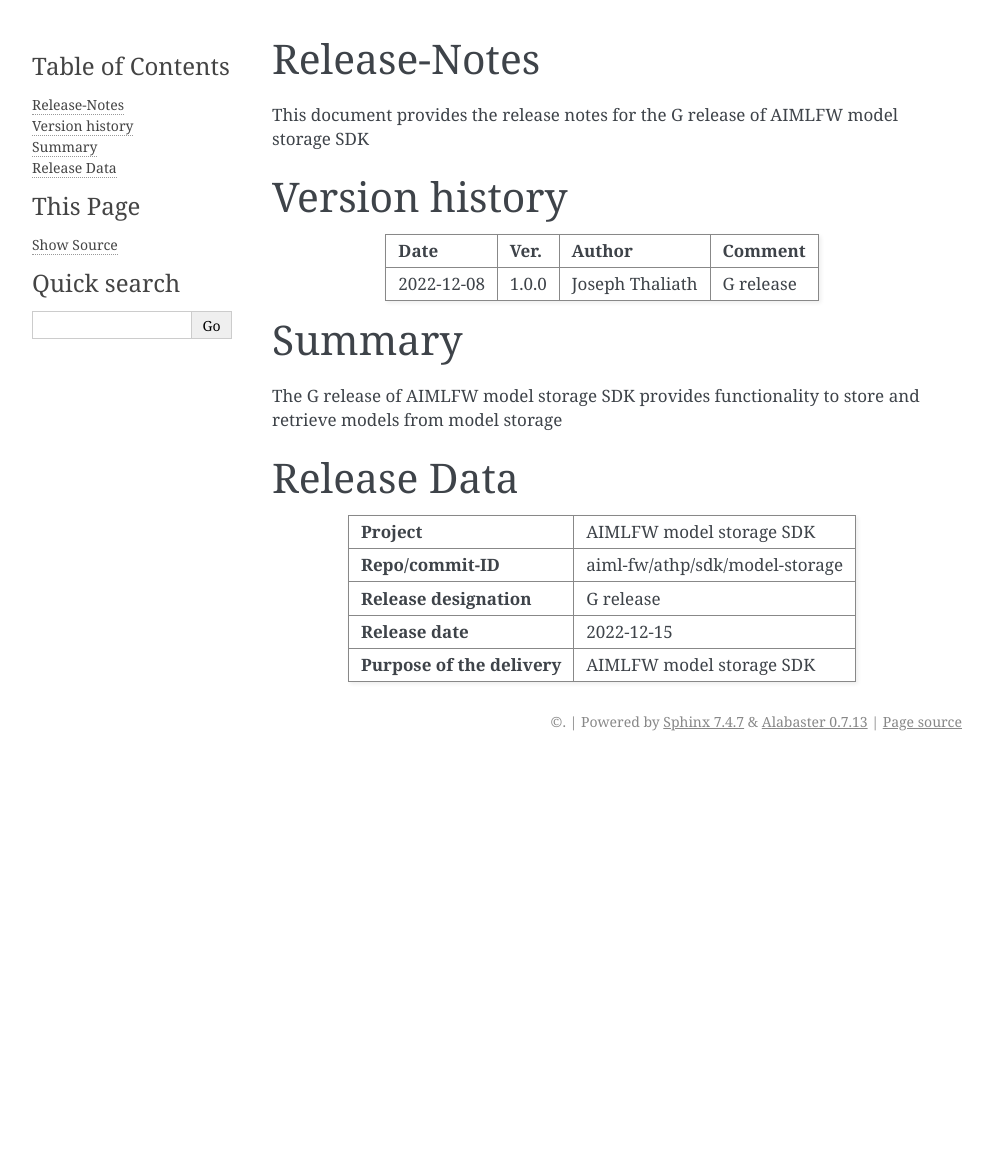
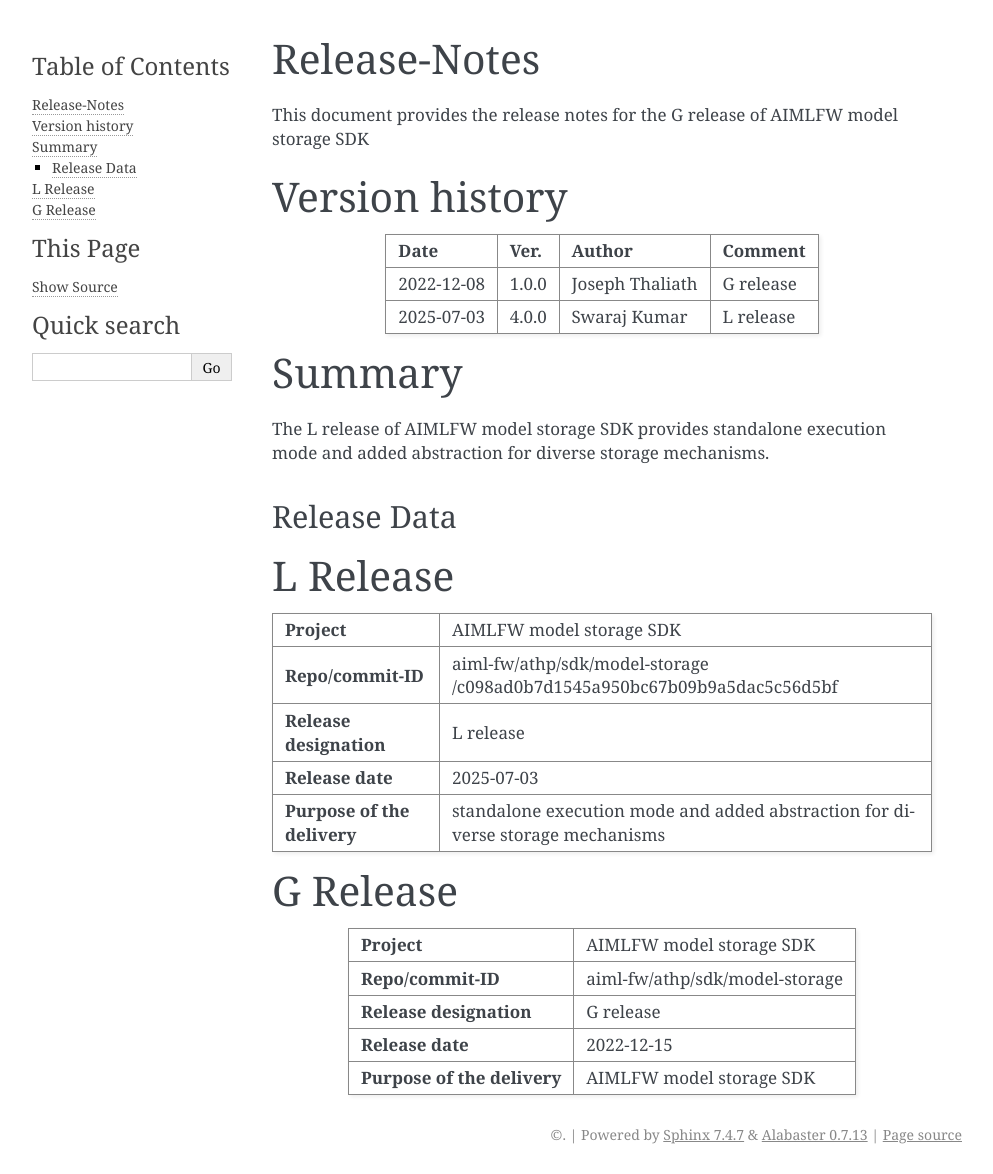
Before and after one commit to o-ran-sc/aiml-fw-athp-sdk-model-storage, a Sphinx documentation site: the page built from docs/release-notes.rst, in a window 1280 px wide. Shown: the whole page, without its empty margins (148-1141 px from the left). Built offline with Sphinx 7.4.7, drawn with Linux system fonts in a browser that asks for light colours; before the commit the page ends 900 px from its top, so only the background shows below that.

Commit message:
Update release notes
Release note updated for L release

Change-Id: I17a522e5bf231b54170f16fa1f78ce62029b23c3
Signed-off-by: Swaraj Kumar <swaraj.kumar@samsung.com>

```diff
--- a/docs/release-notes.rst
+++ b/docs/release-notes.rst
@@ -23,16 +23,44 @@
 | 2022-12-08         | 1.0.0              | Joseph Thaliath    | G release          |
 |                    |                    |                    |                    |
 +--------------------+--------------------+--------------------+--------------------+
+| 2025-07-03         | 4.0.0              | Swaraj Kumar       | L release          |
+|                    |                    |                    |                    |
++--------------------+--------------------+--------------------+--------------------+
 
 
 Summary
 -------
 
-The G release of AIMLFW model storage SDK provides functionality to store and retrieve models from model storage
+The L release of AIMLFW model storage SDK provides standalone execution mode and added abstraction for diverse storage mechanisms.
 
 
 Release Data
-------------
+============
+
+L Release
+-----------
+
++--------------------------------------+---------------------------------------------+
+| **Project**                          | AIMLFW model storage SDK                    |
+|                                      |                                             |
++--------------------------------------+---------------------------------------------+
+| **Repo/commit-ID**                   | aiml-fw/athp/sdk/model-storage              |
+|                                      | /c098ad0b7d1545a950bc67b09b9a5dac5c56d5bf   |
++--------------------------------------+---------------------------------------------+
+| **Release designation**              | L release                                   |
+|                                      |                                             |
++--------------------------------------+---------------------------------------------+
+| **Release date**                     | 2025-07-03                                  |
+|                                      |                                             |
++--------------------------------------+---------------------------------------------+
+| **Purpose of the delivery**          | standalone execution mode and               |
+|                                      | added abstraction for diverse               |
+|                                      | storage mechanisms                          |
++--------------------------------------+---------------------------------------------+
+
+
+G Release
+-----------
 
 +--------------------------------------+--------------------------------------+
 | **Project**                          | AIMLFW model storage SDK             |
```
